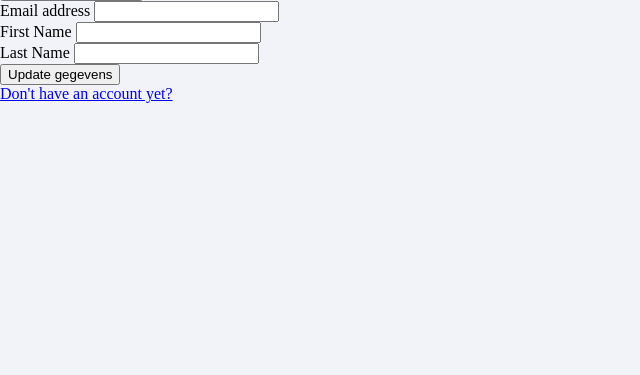
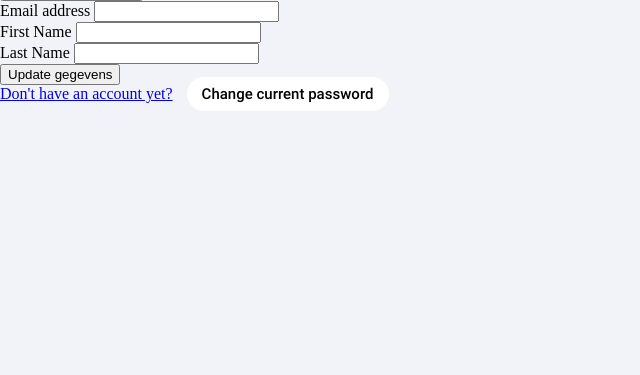
Before and after one commit to AimaneMaadal/PHP_project, a PHP site: page /usersettings.php in a window 1280 px wide. Shown: the part 302-677 px from the top of the page, without its empty margins (0-640 px from the left). Run offline with PHP 8.4, Linux system fonts and the light colour scheme; the visitor is signed in with stand-in values (Sample User, id 1); data comes from the database, SQL or seed files in the repository.

Commit message:
feat: add button to usersettings & feat: finetuning feature 7

```diff
--- a/changepassword.php
+++ b/changepassword.php
@@ -13,7 +13,6 @@ if (!empty($_POST)) {
         $sessionId = $_SESSION['user'];
         $user = User::getUserFromEmail($sessionId);
         $email = $user["email"];
-        var_dump($email);
 
 
         if ($newpassword === $newpassword2) {
--- a/classes/User.php
+++ b/classes/User.php
@@ -249,8 +249,6 @@ class User
                 $statement->execute();
                 $result = $statement->fetch();
 
-                var_dump($result);
-
                 $hash = $result["password"];
                 if (password_verify($currentpassword, $hash)) {
                         if ($newpassword == $newpassword2) {
@@ -262,11 +260,11 @@ class User
                                 $statement2->execute();
                                 return true;
                         } else {
-                                throw new Exception("Passwords don't match");
+                                throw new Exception("New passwords don't match");
                                 return false;
                         }
                 } else {
-                        throw new Exception("Passwords don't match");
+                        throw new Exception("Old password is incorrect");
                         return false;
                 }
         }
--- a/usersettings.php
+++ b/usersettings.php
@@ -108,6 +108,7 @@ if (!empty($_POST['update'])) {
     </form>
 
     <a href="register.php">Don't have an account yet?</a>
+    <a class="nav_btn" href="changepassword.php">Change current password</a>
 
 
 </body>
```
